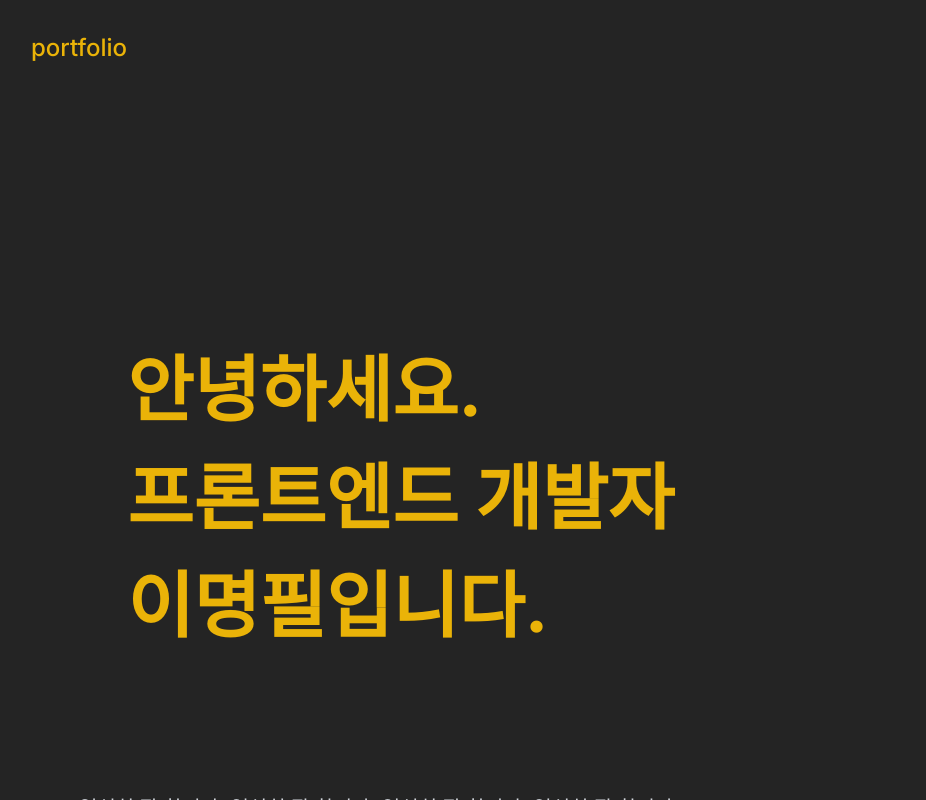
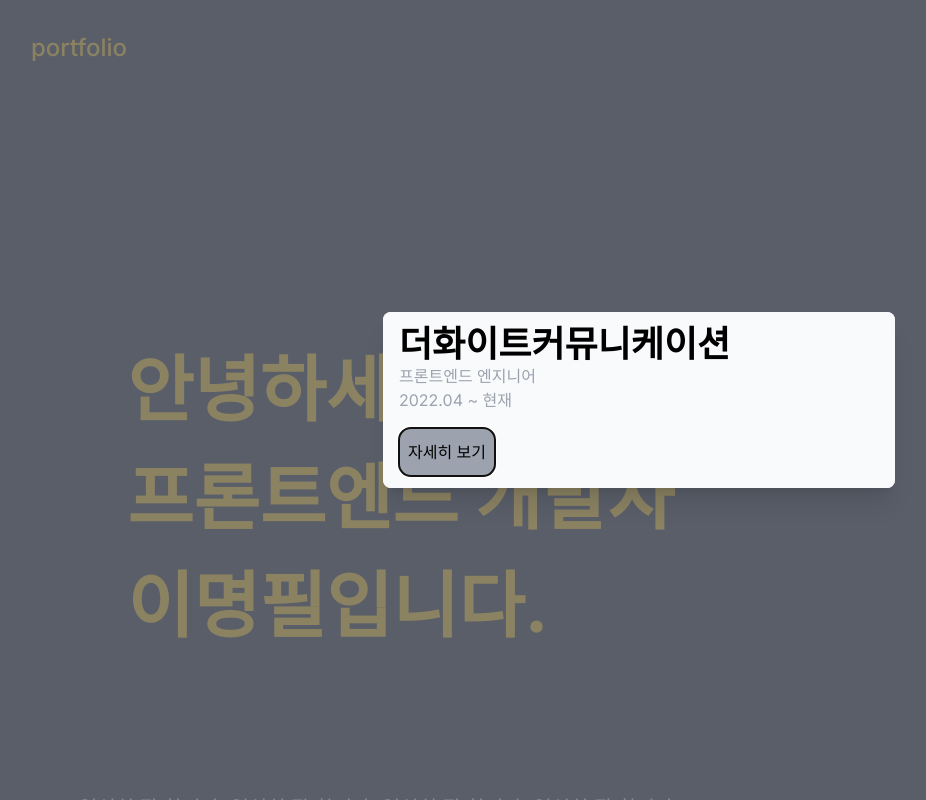
Before and after one commit to zkwmdi30/next-portfilo, a Next.js app: page / in a window 1280 px wide. Shown: the top 800 px of the page, without its empty margins (1-927 px from the left). Built offline with nearby package versions, Linux system fonts and the light colour scheme; a web font is replaced by a local one.

Commit message:
팝업 다이얼로그 추가

```diff
--- a/package.json
+++ b/package.json
@@ -9,6 +9,8 @@
     "lint": "next lint"
   },
   "dependencies": {
+    "@headlessui/react": "^1.7.17",
+    "@heroicons/react": "^2.0.18",
     "@types/node": "20.5.9",
     "@types/react": "18.2.21",
     "@types/react-dom": "18.2.7",
--- a/src/app/Experiences.tsx
+++ b/src/app/Experiences.tsx
@@ -1,9 +1,13 @@
 'use client';
-import { useEffect, useState, useRef } from 'react';
+import { Fragment, useEffect, useState, useRef } from 'react';
+import { Dialog, Transition } from '@headlessui/react';
 
 export default function Skills() {
   const [isVisible, setIsVisible] = useState(false);
   const elementRef = useRef(null);
+
+  const [open, setOpen] = useState(true);
+  const cancelButtonRef = useRef(null);
 
   useEffect(() => {
     const observer = new IntersectionObserver(
@@ -52,6 +56,45 @@ export default function Skills() {
           <button className="mt-4 w-24 h-12 rounded-xl bg-gray-400">자세히 보기</button>
         </li>
       </ul>
+
+      <Transition.Root show={open} as={Fragment}>
+        <Dialog as="div" className="relative z-10" initialFocus={cancelButtonRef} onClose={setOpen}>
+          <Transition.Child
+            as={Fragment}
+            enter="ease-out duration-300"
+            enterFrom="opacity-0"
+            enterTo="opacity-100"
+            leave="ease-in duration-200"
+            leaveFrom="opacity-100"
+            leaveTo="opacity-0"
+          >
+            <div className="fixed inset-0 bg-gray-500 bg-opacity-75 transition-opacity" />
+          </Transition.Child>
+
+          <div className="fixed inset-0 z-10 w-screen overflow-y-auto">
+            <div className="flex min-h-full items-end justify-center p-4 text-center sm:items-center sm:p-0">
+              <Transition.Child
+                as={Fragment}
+                enter="ease-out duration-300"
+                enterFrom="opacity-0 translate-y-4 sm:translate-y-0 sm:scale-95"
+                enterTo="opacity-100 translate-y-0 sm:scale-100"
+                leave="ease-in duration-200"
+                leaveFrom="opacity-100 translate-y-0 sm:scale-100"
+                leaveTo="opacity-0 translate-y-4 sm:translate-y-0 sm:scale-95"
+              >
+                <Dialog.Panel className="relative transform overflow-hidden rounded-lg bg-white text-left shadow-xl transition-all sm:my-8 sm:w-full sm:max-w-lg">
+                  <div className="bg-gray-50 px-4 py-3">
+                    <span className="text-4xl font-extrabold">더화이트커뮤니케이션</span>
+                    <p className="text-gray-400">프론트엔드 엔지니어</p>
+                    <p className="text-gray-400">2022.04 ~ 현재</p>
+                    <button className="mt-4 w-24 h-12 rounded-xl bg-gray-400">자세히 보기</button>
+                  </div>
+                </Dialog.Panel>
+              </Transition.Child>
+            </div>
+          </div>
+        </Dialog>
+      </Transition.Root>
     </section>
   );
 }
--- a/src/app/layout.tsx
+++ b/src/app/layout.tsx
@@ -12,7 +12,17 @@ export const metadata: Metadata = {
 export default function RootLayout({ children }: { children: React.ReactNode }) {
   return (
     <html lang="en">
-      <body className={inter.className} style={{ background: 0, backgroundColor: 'rgba(36,36,36,1)' }}>
+      <body
+        style={{
+          background: 0,
+          backgroundColor: 'rgba(36,36,36,1)',
+          position: 'relative',
+          maxWidth: '900px',
+          display: 'flex',
+          flexDirection: 'column'
+        }}
+        className={inter.className}
+      >
         {children}
       </body>
     </html>
--- a/src/app/page.tsx
+++ b/src/app/page.tsx
@@ -1,4 +1,3 @@
-import Image from 'next/image';
 import Header from './Header';
 import Introduce from './Introduce';
 import Skills from './Skills';
@@ -7,10 +6,7 @@ import Educations from './Educations';
 
 export default function Home() {
   return (
-    <div
-      style={{ position: 'relative', maxWidth: '900px', display: 'flex', flexDirection: 'column' }}
-      className="flex min-h-screen flex-col items-center"
-    >
+    <div className="flex min-h-screen flex-col items-center">
       <Header />
 
       <main className="pt-28 text-gray-300">
--- a/src/pages/experiences/the-wc.tsx
+++ /dev/null
@@ -1,3 +0,0 @@
-export default function theWc() {
-  return <div></div>;
-}
--- a/tsconfig.json
+++ b/tsconfig.json
@@ -1,5 +1,6 @@
 {
   "compilerOptions": {
+    "baseUrl": ".",
     "target": "es5",
     "lib": ["dom", "dom.iterable", "esnext"],
     "allowJs": true,
```
Also changed, not shown: 1 other file (tests, documents, lock files or other folders).
